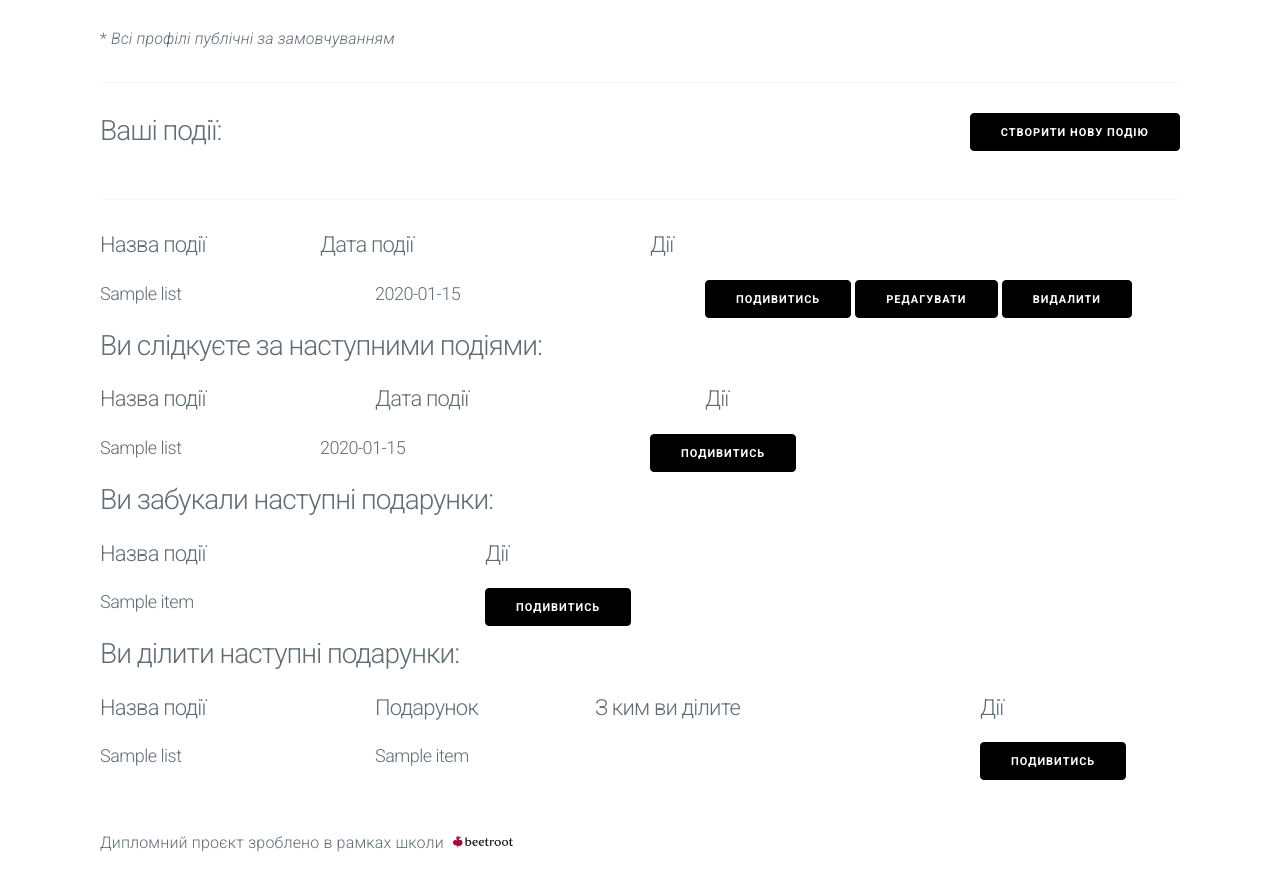
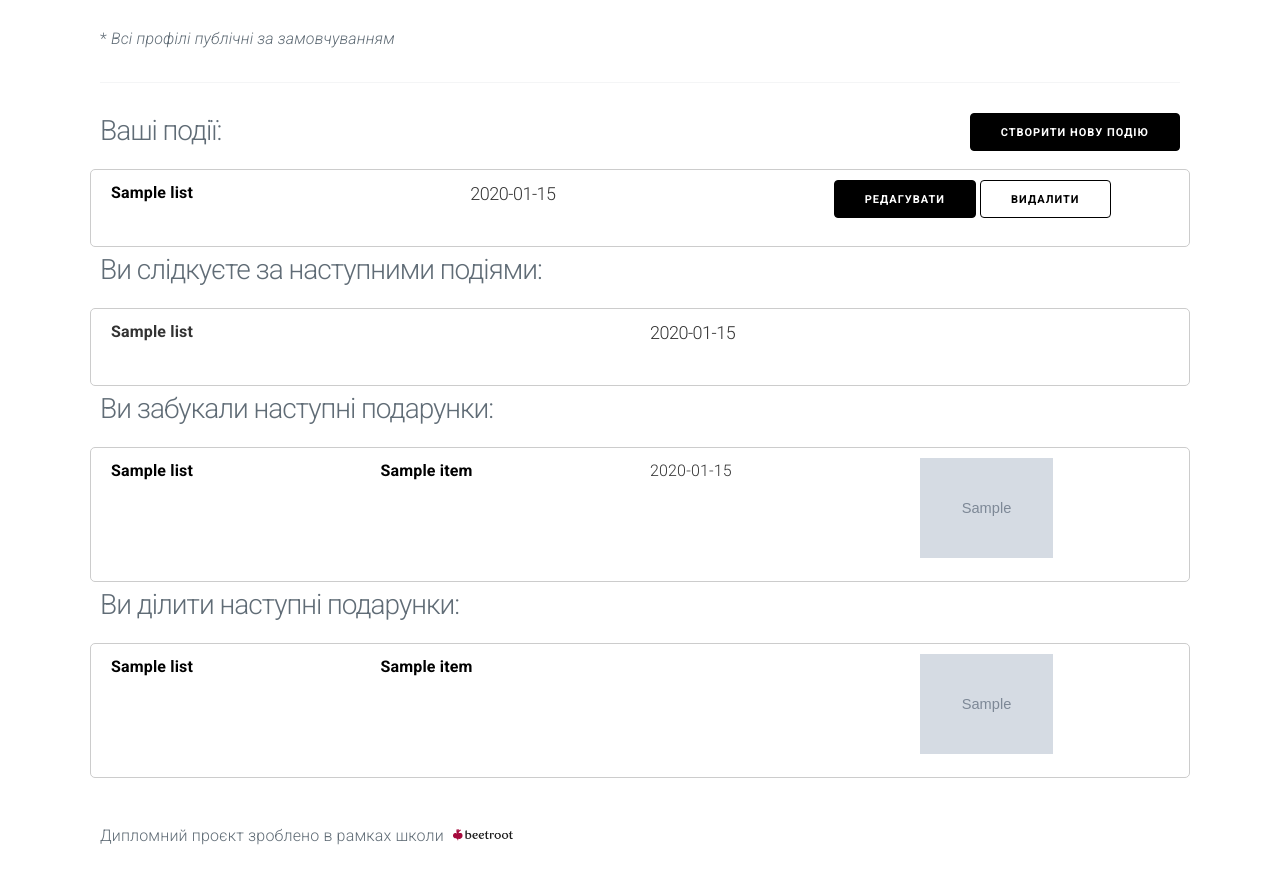
Before and after one commit to alextuchkov/wishlist, a Flask app: page /dashboard in a window 1280 px wide. Shown: the part 790-1671 px from the top of the page. After the commit the page ends 1635 px from the top, so only its background shows below. Run offline with Flask 3, Linux system fonts and the light colour scheme; a user stored in the database is signed in; tables that the repository leaves empty hold one stand-in row (values such as "Sample post"); grey boxes marked "Sample" are stand-in pictures; some libraries are stand-ins or nearby versions.

Commit message:
change in dashboard, listitems, bugfixes

```diff
--- a/models.py
+++ b/models.py
@@ -76,6 +76,12 @@ class ListItem(Base):
     booked_by = Column(Integer, ForeignKey("users.id"), nullable=True)
     sharer_1 = Column(Integer, ForeignKey("users.id"), nullable=True)
     sharer_2 = Column(Integer, ForeignKey("users.id"), nullable=True)
+    sharer_1_user = relationship(
+        "User", foreign_keys=[sharer_1], backref="shared_items_1"
+    )
+    sharer_2_user = relationship(
+        "User", foreign_keys=[sharer_2], backref="shared_items_2"
+    )
 
     def __repr__(self):
         return (
--- a/static/css/style.css
+++ b/static/css/style.css
@@ -714,7 +714,7 @@ ul.flashes li.error {
 }
 
 .list-item {
-  margin-bottom: 10px;
+  margin-bottom: 5px;
   padding: 10px;
   border: 1px solid #ccc;
   color: #333;
@@ -751,11 +751,11 @@ ul.flashes li.error {
 .badge-red {
   display: inline-block;
   padding: 0.5em 0.5em;
-  font-size: 1em;
-  font-weight: bold;
+  font-size: 0.7em;
+  font-weight: lighter;
   color: #fff;
   background-color: #dc3545;
-  border-radius: 0.25em;
+  border-radius: 1em;
   margin-bottom: 1em;
 
 }
@@ -764,11 +764,11 @@ ul.flashes li.error {
 .badge-yellow {
   display: inline-block;
   padding: 0.5em 0.5em;
-  font-size: 1em;
-  font-weight: bold;
+  font-size: 0.7em;
+  font-weight: lighter;
   color: #212529;
   background-color: #ffc107;
-  border-radius: 0.25em;
+  border-radius: 1em;
   margin-bottom: 1em;
 
 }
@@ -776,11 +776,11 @@ ul.flashes li.error {
 .badge-green {
   display: inline-block;
   padding: 0.5em 0.5em;
-  font-size: 1em;
-  font-weight: bold;
+  font-size: 0.7em;
+  font-weight:lighter;
   color: #fff;
   background-color: #28a745;
-  border-radius: 0.25em;
+  border-radius: 1em;
   margin-bottom: 1em;
 }
 
--- a/templates/buttons.html
+++ b/templates/buttons.html
@@ -29,4 +29,4 @@
             <button type="button" class="button split-button" data-item-id="{{ item.id }}" data-ref-id="{{ list.id }}">Передумав ділити</button>
             {% endif %}
 
-            <a class="button" href="{{ url_for('listitem', id=item.id) }}">Подивитись</a>
+            <!-- <a class="button" href="{{ url_for('listitem', id=item.id) }}">Подивитись</a> -->
--- a/templates/dashboard.html
+++ b/templates/dashboard.html
@@ -42,29 +42,30 @@
     </div>
 
   </div>
-  <hr>
-  <div class="row">
-    <div class="column column-20">
-      <h4>Назва події</h4>
+
+  <!-- <div class="row">
+    <div class="column">
+      <p>Назва події</p>
     </div>
     <div class="column column-20">
-      <h4>Дата події</h4>
+      <p>Дата події</p>
     </div>
-    <div class="column column-offset-10">
-      <h4>Дії</h4>
+    <div class="column">
+      <p>Дії</p>
     </div>
-  </div>
+  </div> -->
 
   {% for field in lists %}
-  <div class="row">
-    <div class="column column-25">
-      <h5>{{ field.name }}</h5>
+  <div class="row list-item">
+    <div class="column ">
+      <p><b><a href="{{ url_for('list', id=field.id) }}">{{ field.name }}</a></b></p>
     </div>
-    <div class="column column-20">
+    <div class="column">
       <h5>{{ field.deadline }}</h5>
     </div>
-    <div class="column column-offset-10">
-      <a class="button" href="{{ url_for('list', id=field.id) }}">Подивитись</a>&nbsp;<a class="button" href="{{ url_for('edit', id=field.id) }}">Редагувати</a>&nbsp;<a class="button" href="{{ url_for('delete', id=field.id) }}">Видалити</a>
+    <div class="column">
+      <!-- <a class="button" href="{{ url_for('list', id=field.id) }}">Подивитись</a> -->
+      &nbsp;<a class="button" href="{{ url_for('edit', id=field.id) }}">Редагувати</a>&nbsp;<a class="button button-outline" href="{{ url_for('delete', id=field.id) }}">Видалити</a>
     </div>
   </div>
   {% endfor %}
@@ -77,7 +78,7 @@
   </div>
 </div>
 
-<div class="row">
+<!-- <div class="row list-item">
   <div class="column column-25">
     <h4>Назва події</h4>
   </div>
@@ -87,20 +88,22 @@
   <div class="column column-offset-10">
     <h4>Дії</h4>
   </div>
-</div>
+</div> -->
 
 {% for field in followed_lists %}
-<div class="row">
-  <div class="column column-20">
-    <h5>{{ field.name }}</h5>
+<a href="{{ url_for('list', id=field.id) }}">
+<div class="row list-item">
+  <div class="column">
+    <p><b>{{ field.name }}</b></p>
   </div>
-  <div class="column column-20">
+  <div class="column">
     <h5>{{ field.deadline }}</h5>
   </div>
-  <div class="column column-offset-10">
+  <!-- <div class="column">
     <a class="button" href="{{ url_for('list', id=field.id) }}">Подивитись</a>
-  </div>
+  </div> -->
 </div>
+</a>
 {% endfor %}
 {% endif %}
 
@@ -113,7 +116,7 @@
   </div>
 </div>
 
-<div class="row">
+<!-- <div class="row">
   <div class="column column-25">
     <h4>Назва події</h4>
   </div>
@@ -121,19 +124,30 @@
   <div class="column column-offset-10">
     <h4>Дії</h4>
   </div>
-</div>
+</div> -->
 
 {% for field in booked_items %}
-<div class="row">
-  <div class="column column-25">
-    <h5>{{ field.item_name }}</h5>
+<div class="row list-item">
+  <div class="column">
+    <a href="{{ url_for('list', id=field.list_id) }}"><b>{{ field.list.name }}</b></a>
+  </div>
+  <div class="column">
+      <a href="{{ url_for('listitem', id=field.id) }}"><b>{{ field.item_name }}</b></a>
+  </div>
+  <div class="column">
+   <p>{{ field.list.deadline }}</p>
+  </div>
+  <div class="column">
+    <img src="{{ field.meta_image }}" height="100px" width="auto">
   </div>
 
-  <div class="column column-offset-10">
+  <!-- <div class="column column-offset-10">
     <a class="button" href="{{ url_for('listitem', id=field.id) }}">Подивитись</a>
-  </div>
+  </div> -->
 </div>
 {% endfor %}
+
+
 {% endif %}
 
 
@@ -141,7 +155,7 @@
 {% if shared_items %}
 <h3>Ви ділити наступні подарунки:</h3>
 
-<div class="row">
+<!-- <div class="row list-item">
   <div class="column column-25">
     <h4>Назва події</h4>
   </div>
@@ -150,36 +164,47 @@
     <h4>Подарунок</h4>
   </div>
 
-  <div class="column column-25">
+  <div class="column column-40">
     <h4>З ким ви ділите</h4>
   </div>
 
-  <div class="column column-offset-10">
+  <div class="column">
     <h4>Дії</h4>
   </div>
-</div>
+</div> -->
 
 {% for field in shared_items %}
-<div class="row">
-  <div class="column column-25">
-    <h5>{{ field.list.name }}</h5>
-  </div>
-
-  <div class="column column-20">
-    <h5>{{ field.item_name }}</h5>
-  </div>
-
-  <div class="column column-25">
-
-        <h4>{{ field.sharer_1.username }}</h4>
-        <h4>{{ field.sharer_2.username }}</h4>
-
+<div class="row list-item">
+  <div class="column">
+    <a href="{{ url_for('list', id=field.list_id) }}">
+      <b>{{ field.list.name }}</b>
+    </a>
 
   </div>
 
-  <div class="column column-offset-10">
+  <div class="column">
+    <a href="{{ url_for('listitem', id=field.id) }}">
+      <b>{{ field.item_name }}</b>
+    </a>
+
+  </div>
+
+  <div class="column">
+
+    {% if field.sharer_1_user and field.sharer_1_user.id != current_user.id %}
+    <p>{{ field.sharer_1_user.username }} <br> {{ field.sharer_1_user.about_me }} <br> {{ field.sharer_1_user.email }}</p>
+    {% elif field.sharer_2_user and field.sharer_2_user.id != current_user.id %}
+        <p>{{ field.sharer_2_user.username }} <br> {{ field.sharer_2_user.about_me }} <br> {{ field.sharer_2_user.email }}</p>
+    {% endif %}
+  </div>
+
+  <div class="column">
+    <img src="{{ field.meta_image }}" height="100px" width="auto">
+  </div>
+
+  <!-- <div class="column">
     <a class="button" href="{{ url_for('listitem', id=field.id) }}">Подивитись</a>
-  </div>
+  </div> -->
 </div>
 {% endfor %}
 {% endif %}
```
Also changed, not shown: templates/create.html (+5 -5 lines), templates/list.html (+1 -26 lines), templates/listitem.html (+5 -29 lines), templates/singlelistitem.html (added, +27 -0 lines).
